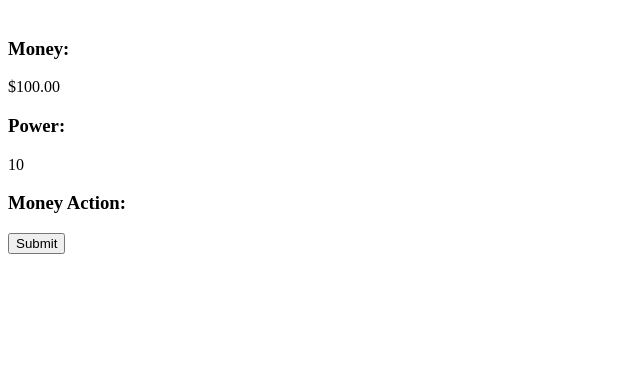
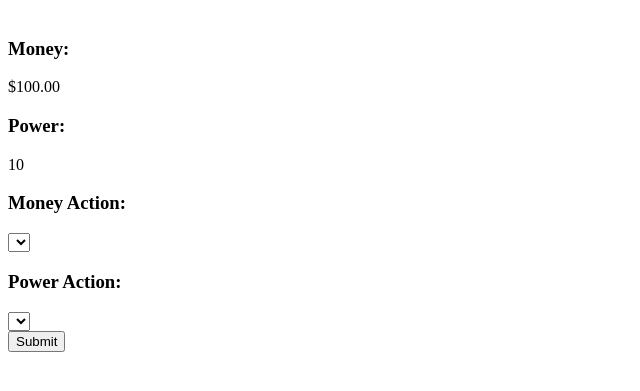
Before and after one commit to MitchGuth/silverTwilightClub, a plain HTML site: page main.html in a window 1280 px wide. Shown: the part 79-470 px from the top of the page, without its empty margins (0-640 px from the left). Drawn offline with Linux system fonts and the light colour scheme.

Commit message:
added select drop downs for companies and venues

```diff
--- a/main.html
+++ b/main.html
@@ -21,10 +21,15 @@
     </div>
     <div class="action-money-field">
         <h3 class="action-money-title">Money Action: </h3>
-
+        <select name="companies-dropdown-menu">
+            <option></option>
+        </select>
     </div>
     <div class="user-power-field">
-
+        <h3 class="action-power-title">Power Action: </h3>
+        <select name="venues-dropdown-menu">
+            <option></option>
+        </select>
     </div>
     <button class="submit-button" type="submit">Submit</button>
 </body>
```
